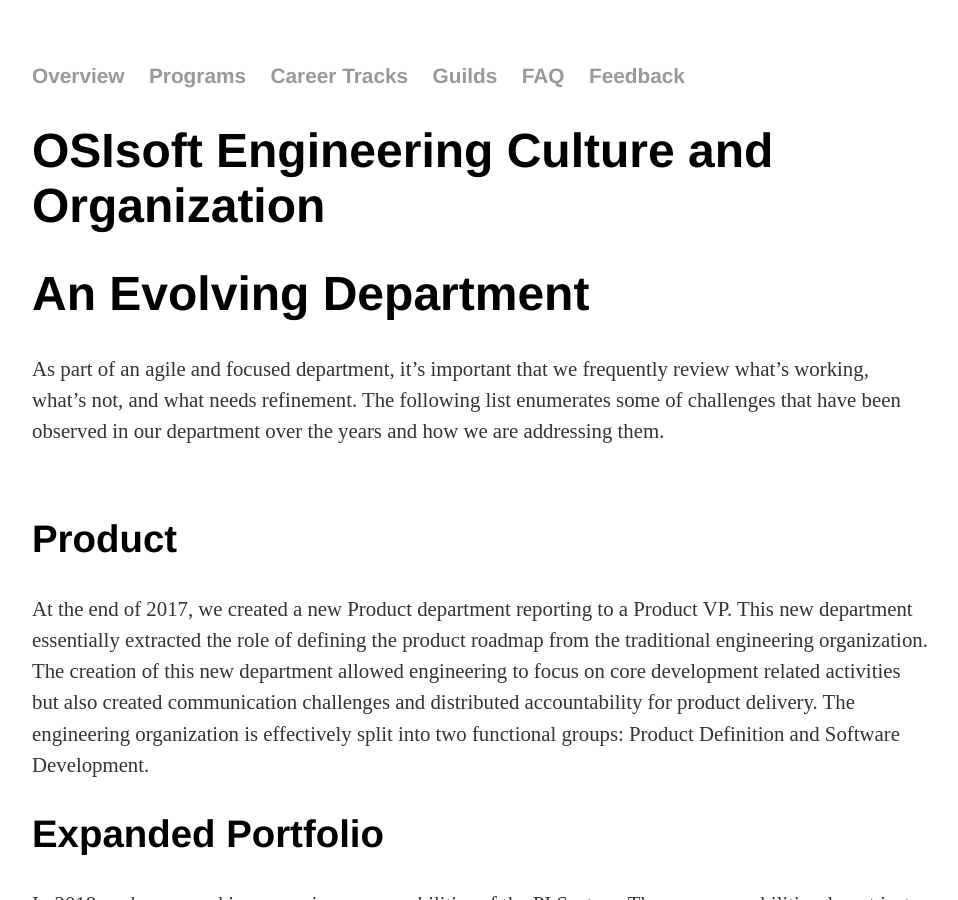
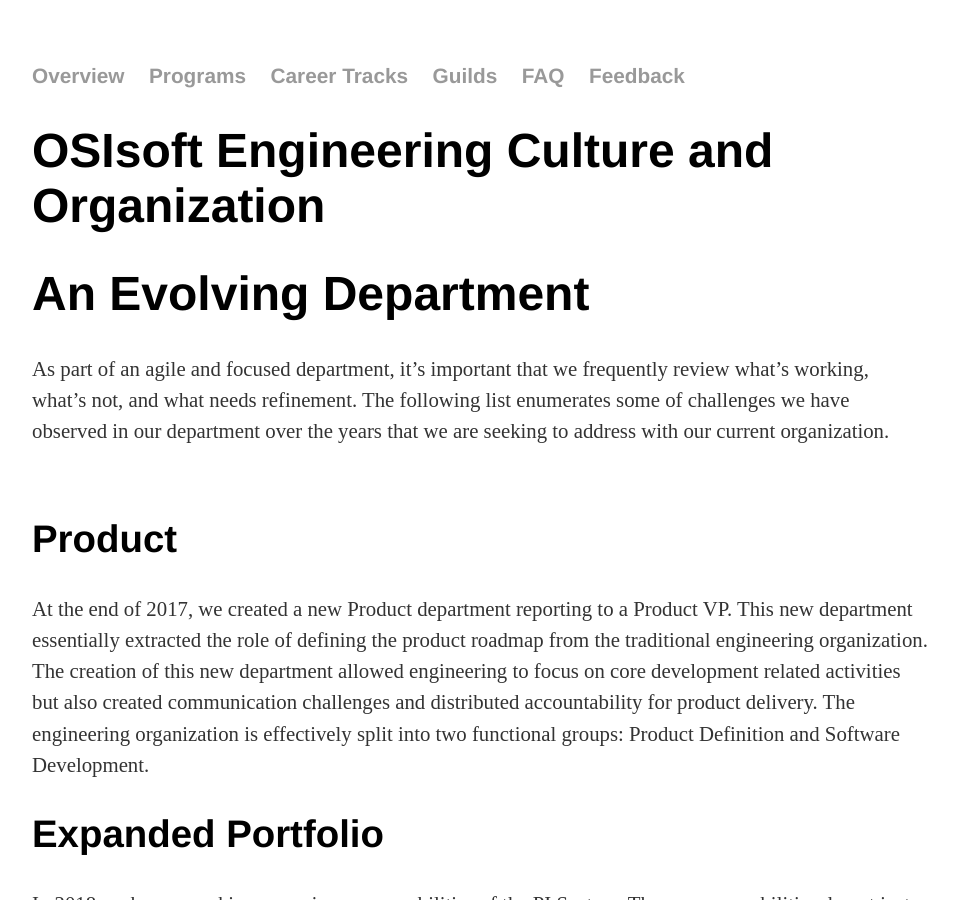
Before and after one commit to OSIEng/osieng.github.io, a Jekyll site: the page built from index.html, in a window 1280 px wide and 900 px high. Shown: the whole window, without its empty margins (160-1118 px from the left). Built offline with Jekyll 4.4.1, drawn with Linux system fonts in a browser that asks for light colours.

Commit message:
overview
Modified text in the opening paragraph of the overview page.

```diff
--- a/index.html
+++ b/index.html
@@ -5,7 +5,7 @@
 <div class="blurb">
 	<h1>OSIsoft Engineering Culture and Organization</h1>
 	<h1>An Evolving Department</h1>
-	<p>As part of an agile and focused department, it’s important that we frequently review what’s working, what’s not, and what needs refinement. The following list enumerates some of challenges that have been observed in our department over the years and how we are addressing them.</p>
+	<p>As part of an agile and focused department, it’s important that we frequently review what’s working, what’s not, and what needs refinement. The following list enumerates some of challenges we have observed in our department over the years that we are seeking to address with our current organization.</p>
 	</br>
 	<h2>Product</h2>
 	<p>At the end of 2017, we created a new Product department reporting to a Product VP. This new department essentially extracted the role of defining the product roadmap from the traditional engineering organization. The creation of this new department allowed engineering to focus on core development related activities but also created communication challenges and distributed accountability for product delivery. The engineering organization is effectively split into two functional groups: Product Definition and Software Development.  </p>
```
